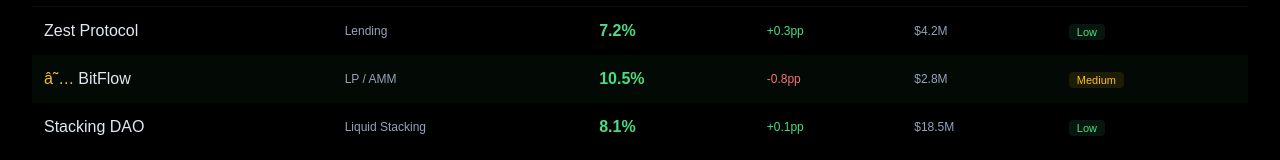
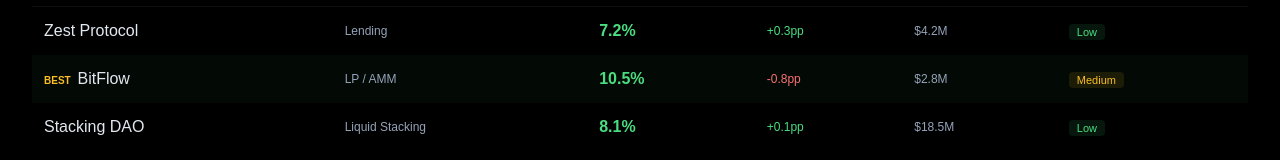
Before and after one commit to Chronique/karambit, a Next.js app in the folder karambit-app/: page / in a window 1280 px wide. Shown: the part 199-359 px from the top of the page. Built offline with nearby package versions, Linux system fonts and the light colour scheme; no server answers.

Commit message:
fix: replace broken star emoji with BEST label

```diff
--- a/karambit-app/components/StrategyTable.tsx
+++ b/karambit-app/components/StrategyTable.tsx
@@ -82,7 +82,7 @@
               }}
             >
               <td style={{ padding: "12px", fontWeight: 500, color: "#e2e8f0" }}>
-                {s.isTop && <span style={{ color: "#fbbf24", marginRight: 4 }}>â˜…</span>}
+                {s.isTop && <span style={{ color: "#fbbf24", marginRight: 4, fontSize: 10, fontWeight: 700 }}>BEST </span>}
                 {s.name}
               </td>
               <td style={{ padding: "12px", fontSize: 12, color: "#94a3b8" }}>{s.type}</td>
```
